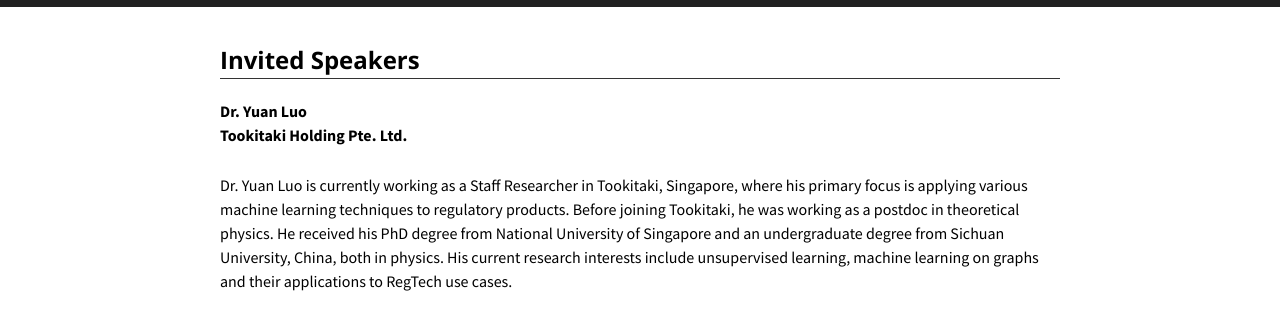
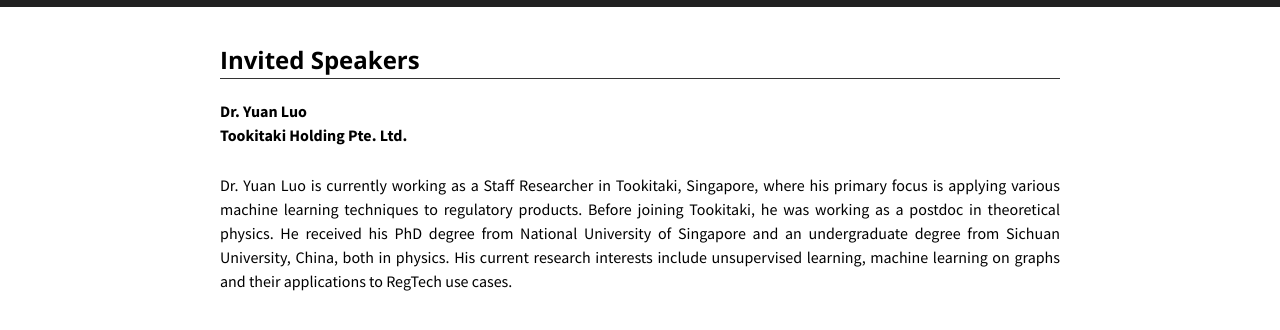
Before and after one commit to icdm-workshop-2020/icdm-workshop-2020.github.io, a plain HTML site: page Speakers.html in a window 1280 px wide. Shown: the part 78-408 px from the top of the page. Drawn offline with nearby package versions, Linux system fonts and the light colour scheme.

Commit message:
Add files via upload

```diff
--- a/Speakers.html
+++ b/Speakers.html
@@ -18,6 +18,10 @@
       opacity: 1 !important;
       font-weight: 700 !important;
     }
+  .auto-style1 {
+	text-align: justify;
+	line-height: 150%;
+}
   </style>
 </head>
 
@@ -37,7 +41,7 @@
             <hr>
             <p class="text">
             <strong>Dr. Yuan Luo<br>Tookitaki Holding Pte. Ltd.</strong></p>
-             <p class="MsoNormal"><span lang="EN">Dr. Yuan Luo is currently working as a Staff Researcher in Tookitaki, Singapore, where his primary focus is applying various machine learning techniques to regulatory products. Before joining Tookitaki, he was working as a postdoc in theoretical physics. He received his PhD degree from National University of Singapore and an undergraduate degree from Sichuan University, China, both in physics. His current research interests include unsupervised learning, machine learning on graphs and their applications to RegTech use cases.</span></p>
+             <p class="auto-style1"><span lang="EN">Dr. Yuan Luo is currently working as a Staff Researcher in Tookitaki, Singapore, where his primary focus is applying various machine learning techniques to regulatory products. Before joining Tookitaki, he was working as a postdoc in theoretical physics. He received his PhD degree from National University of Singapore and an undergraduate degree from Sichuan University, China, both in physics. His current research interests include unsupervised learning, machine learning on graphs and their applications to RegTech use cases.</span></p>
 
 
 
```
